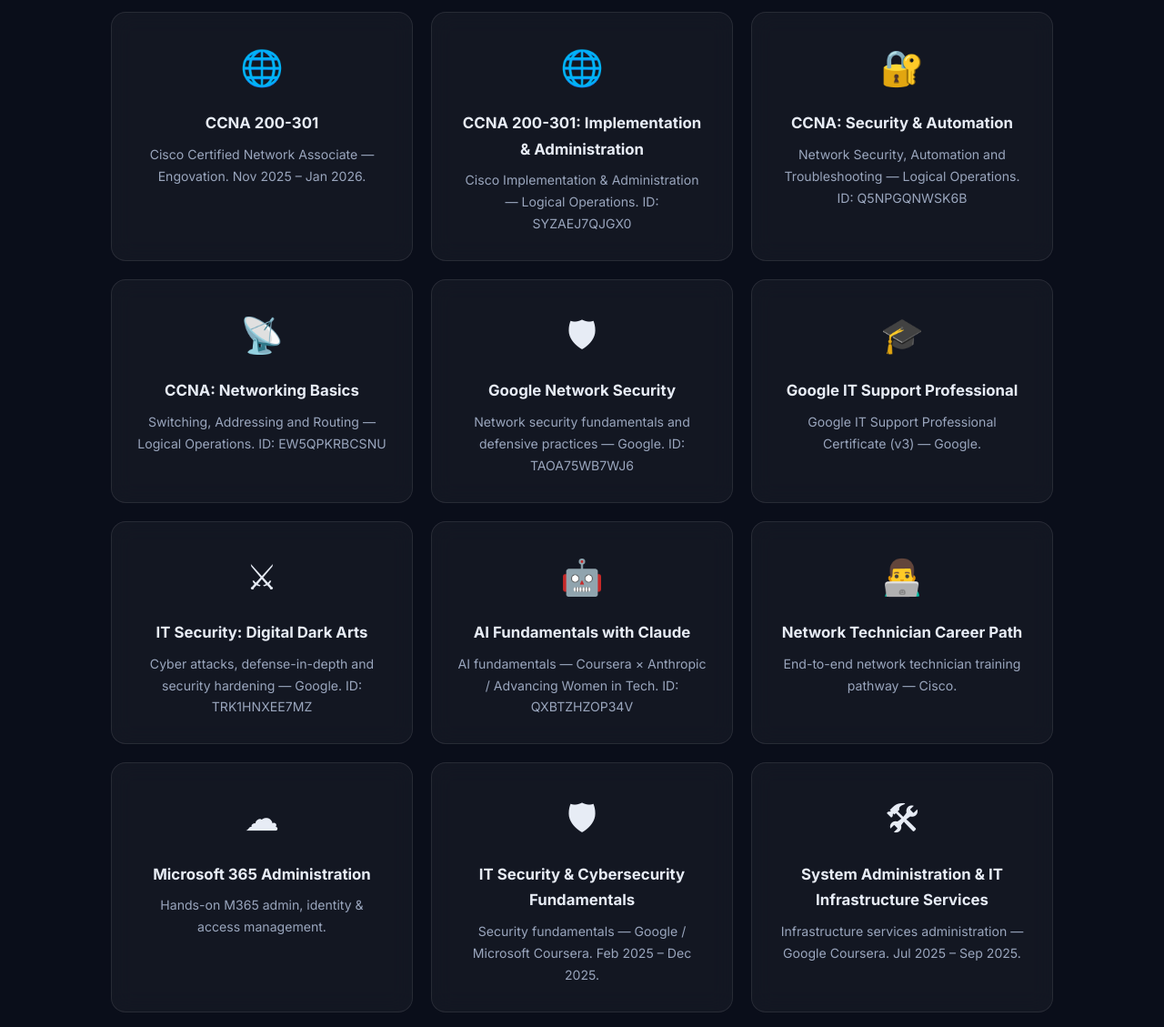
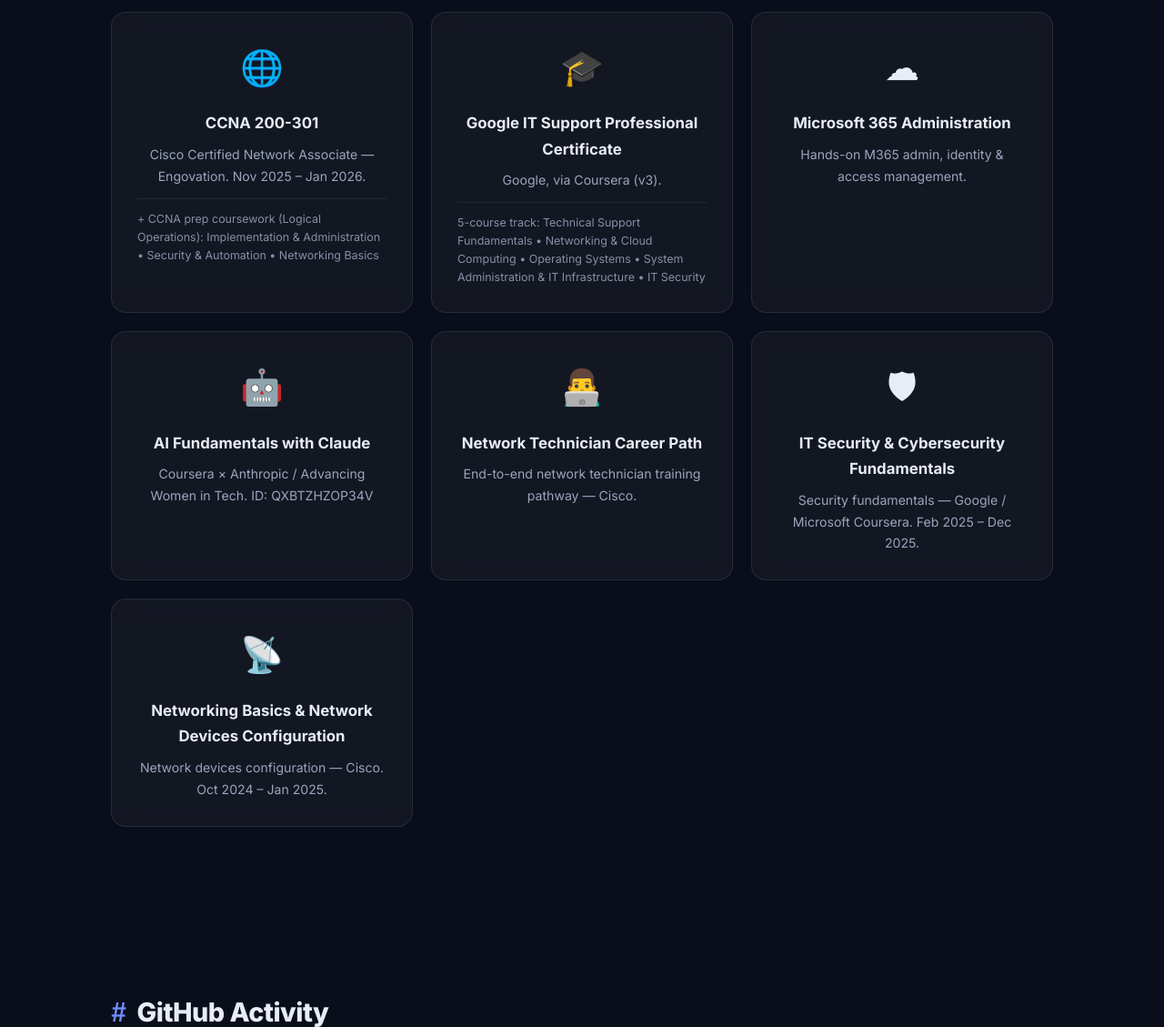
Before and after one commit to MazinAboud/mazen-portfolio, a plain HTML site: page index.html in a window 1280 px wide. Shown: the part 4760-5889 px from the top of the page at 91% size. Drawn offline with Linux system fonts and the light colour scheme.

Commit message:
Consolidate certifications into curated flagship list
Reduced 16 certification cards to 7 flagship entries. Nothing removed - the CCNA prep modules (Logical Operations) and the 5 Google IT Support Professional Certificate courses are now listed as sub-detail under their parent credential instead of duplicating it as separate cards.

```diff
--- a/index.html
+++ b/index.html
@@ -193,22 +193,17 @@ IT Technical Support Specialist with over a year of enterprise help desk experie
 <section id="certs" class="section">
 <h3 class="section-title reveal"><span class="hash">#</span> Certifications</h3>
 <div class="cert-grid">
-<div class="cert-card card reveal"><span class="cert-icon">&#127760;</span><h4>CCNA 200-301</h4><p>Cisco Certified Network Associate &mdash; Engovation. Nov 2025 &ndash; Jan 2026.</p></div>
-<div class="cert-card card reveal"><span class="cert-icon">&#127760;</span><h4>CCNA 200-301: Implementation &amp; Administration</h4><p>Cisco Implementation &amp; Administration &mdash; Logical Operations. ID: SYZAEJ7QJGX0</p></div>
-<div class="cert-card card reveal"><span class="cert-icon">&#128272;</span><h4>CCNA: Security &amp; Automation</h4><p>Network Security, Automation and Troubleshooting &mdash; Logical Operations. ID: Q5NPGQNWSK6B</p></div>
-<div class="cert-card card reveal"><span class="cert-icon">&#128225;</span><h4>CCNA: Networking Basics</h4><p>Switching, Addressing and Routing &mdash; Logical Operations. ID: EW5QPKRBCSNU</p></div>
-<div class="cert-card card reveal"><span class="cert-icon">&#128737;</span><h4>Google Network Security</h4><p>Network security fundamentals and defensive practices &mdash; Google. ID: TAOA75WB7WJ6</p></div>
-<div class="cert-card card reveal"><span class="cert-icon">&#127891;</span><h4>Google IT Support Professional</h4><p>Google IT Support Professional Certificate (v3) &mdash; Google.</p></div>
-<div class="cert-card card reveal"><span class="cert-icon">&#9876;</span><h4>IT Security: Digital Dark Arts</h4><p>Cyber attacks, defense-in-depth and security hardening &mdash; Google. ID: TRK1HNXEE7MZ</p></div>
-<div class="cert-card card reveal"><span class="cert-icon">&#129302;</span><h4>AI Fundamentals with Claude</h4><p>AI fundamentals &mdash; Coursera &times; Anthropic / Advancing Women in Tech. ID: QXBTZHZOP34V</p></div>
+<div class="cert-card card reveal"><span class="cert-icon">&#127760;</span><h4>CCNA 200-301</h4><p>Cisco Certified Network Associate &mdash; Engovation. Nov 2025 &ndash; Jan 2026.</p>
+<div class="cert-sub">+ CCNA prep coursework (Logical Operations): Implementation &amp; Administration &bull; Security &amp; Automation &bull; Networking Basics</div>
+</div>
+<div class="cert-card card reveal"><span class="cert-icon">&#127891;</span><h4>Google IT Support Professional Certificate</h4><p>Google, via Coursera (v3).</p>
+<div class="cert-sub">5-course track: Technical Support Fundamentals &bull; Networking &amp; Cloud Computing &bull; Operating Systems &bull; System Administration &amp; IT Infrastructure &bull; IT Security</div>
+</div>
+<div class="cert-card card reveal"><span class="cert-icon">&#9729;</span><h4>Microsoft 365 Administration</h4><p>Hands-on M365 admin, identity &amp; access management.</p></div>
+<div class="cert-card card reveal"><span class="cert-icon">&#129302;</span><h4>AI Fundamentals with Claude</h4><p>Coursera &times; Anthropic / Advancing Women in Tech. ID: QXBTZHZOP34V</p></div>
 <div class="cert-card card reveal"><span class="cert-icon">&#128104;&#8205;&#128187;</span><h4>Network Technician Career Path</h4><p>End-to-end network technician training pathway &mdash; Cisco.</p></div>
-<div class="cert-card card reveal"><span class="cert-icon">&#9729;</span><h4>Microsoft 365 Administration</h4><p>Hands-on M365 admin, identity &amp; access management.</p></div>
 <div class="cert-card card reveal"><span class="cert-icon">&#128737;</span><h4>IT Security &amp; Cybersecurity Fundamentals</h4><p>Security fundamentals &mdash; Google / Microsoft Coursera. Feb 2025 &ndash; Dec 2025.</p></div>
-<div class="cert-card card reveal"><span class="cert-icon">&#128736;</span><h4>System Administration &amp; IT Infrastructure Services</h4><p>Infrastructure services administration &mdash; Google Coursera. Jul 2025 &ndash; Sep 2025.</p></div>
-<div class="cert-card card reveal"><span class="cert-icon">&#128421;</span><h4>Operating Systems and You: Becoming a Power User</h4><p>OS administration for power users &mdash; Google Coursera. Jan 2025 &ndash; Jul 2025.</p></div>
-<div class="cert-card card reveal"><span class="cert-icon">&#9729;</span><h4>Introduction to Networking &amp; Cloud Computing</h4><p>Networking and cloud fundamentals &mdash; Google Coursera. Jan 2025 &ndash; Feb 2025.</p></div>
 <div class="cert-card card reveal"><span class="cert-icon">&#128225;</span><h4>Networking Basics &amp; Network Devices Configuration</h4><p>Network devices configuration &mdash; Cisco. Oct 2024 &ndash; Jan 2025.</p></div>
-<div class="cert-card card reveal"><span class="cert-icon">&#127891;</span><h4>Technical Support Fundamentals</h4><p>Help desk and support foundations &mdash; Google Coursera. Dec 2024 &ndash; Jan 2025.</p></div>
 </div>
 </section>
 
--- a/style.css
+++ b/style.css
@@ -177,6 +177,7 @@ border:1px solid var(--border);font-family:'JetBrains Mono',monospace}
 .cert-icon{font-size:2.4rem;display:block;margin-bottom:14px}
 .cert-card h4{margin-bottom:8px;font-size:1.05rem}
 .cert-card p{color:var(--muted);font-size:.88rem}
+.cert-sub{margin-top:12px;padding-top:12px;border-top:1px solid var(--border);font-size:.78rem;color:var(--muted);opacity:.85;line-height:1.6;text-align:left}
 
 /* github */
 .gh-stats{display:flex;gap:20px;justify-content:center;flex-wrap:wrap}
```
